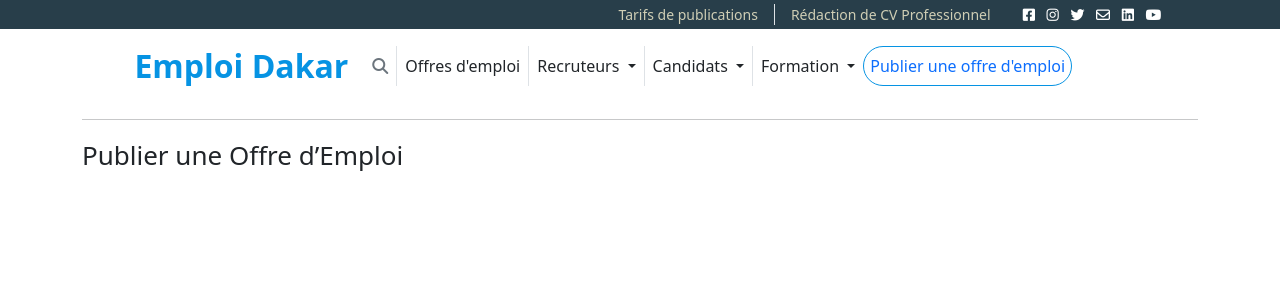
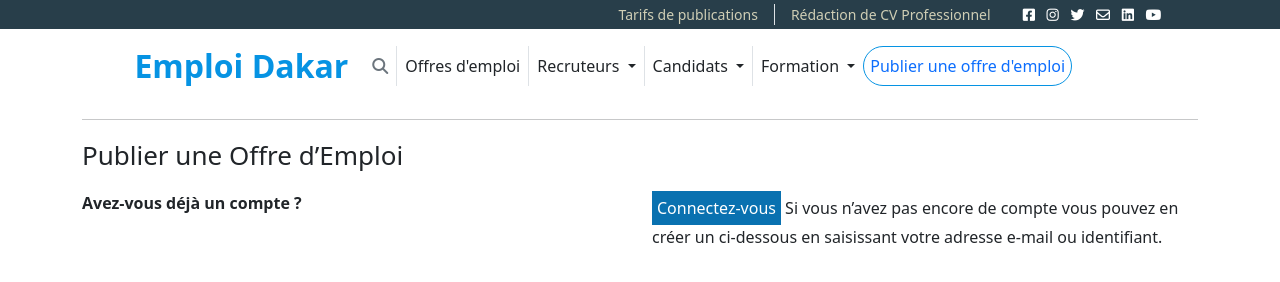
Before and after one commit to XMAN-MHD/emploidakar.github.io, a website: page publier-une-offre-demploi/index.html in a window 1280 px wide. Drawn offline with nearby package versions, Linux system fonts and the light colour scheme; files whose address does not match are found by name.

Commit message:
update publier offre section

```diff
--- a/publier-une-offre-demploi/index.css
+++ b/publier-une-offre-demploi/index.css
@@ -3,3 +3,10 @@
 {
     font-size: 26px;
 }
+#formText button
+{
+    background-color: rgb(9, 113, 176);
+    border: none;
+    color: #fff;
+    padding: 5px;
+}
--- a/publier-une-offre-demploi/index.html
+++ b/publier-une-offre-demploi/index.html
@@ -145,7 +145,22 @@
     <!-- text section -->
     <div class="container" id="formText">
         <hr>
+        <!-- title -->
         <p class="title">Publier une Offre d’Emploi</p>
+        <!-- content -->
+            <!-- row -->
+        <div class="row">
+            <!-- column -->
+            <div class="col-md-6 col-sm-8">
+                <b>Avez-vous déjà un compte ?</b>
+            </div>
+            <!-- column -->
+            <div class="col-md-6 col-sm-8">
+                <button>Connectez-vous</button>
+                Si vous n’avez pas encore de compte vous pouvez en créer un ci-dessous en saisissant
+                votre adresse e-mail ou identifiant.
+            </div>
+        </div>
     </div>
     <!-- javascript section -->
       <!-- sticky navbar functionnality js -->
```
